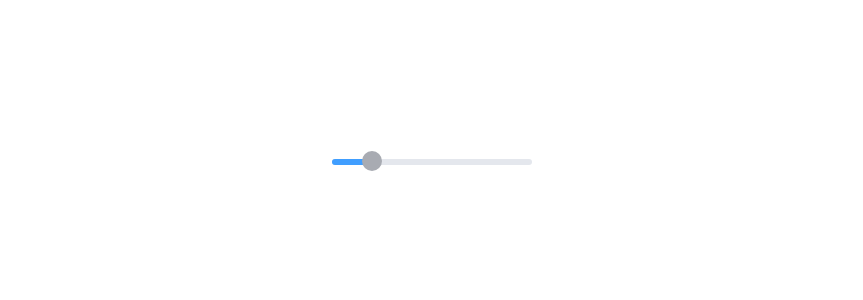
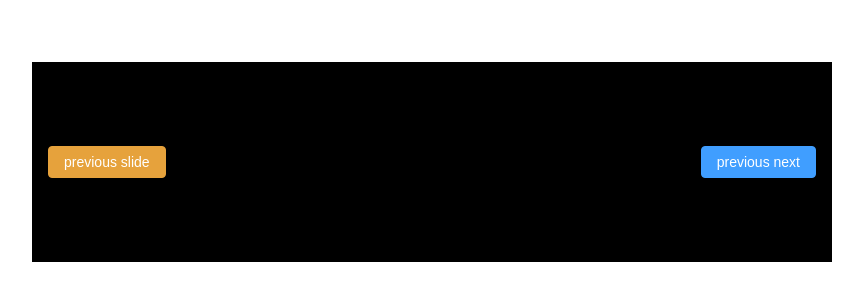
Before and after one commit to zlsk1/nocturne-ui, a Vue app: page / in a window 1280 px wide. Shown: the part 238-538 px from the top of the page, without its empty margins (208-1071 px from the left). Built offline with nearby package versions, Linux system fonts and the light colour scheme.

Commit message:
feat: complete basic carousel component

```diff
--- a/packages/App.vue
+++ b/packages/App.vue
@@ -16,21 +16,41 @@ import {
   FrIcon,
   FrTooltip,
   FrTag,
-  FrSlider
+  FrSlider,
+  FrCarousel,
+  FrCarouselItem
 } from '@/components'
 
 const val = ref(20)
+
+const list = ['#e8e8e8', '#000', '#409eff', '#666', '#ccc']
 </script>
 
 <template>
   <div class="container">
-    <FrSlider
-      v-model="val"
-      style="width: 200px;"
-      :format-value-fn="(val: number) => val / 10"
-      disabled
+    <FrCarousel
+      style="width: 800px"
+      height="200"
+      indicator-shape="round"
+      hide-indicator
       @change="(val) => console.log(val)"
-    ></FrSlider>
+    >
+      <template #prev>
+        <FrButton type="warning">
+          previous slide
+        </FrButton>
+      </template>
+      <template #next>
+        <FrButton type="primary">
+          previous next
+        </FrButton>
+      </template>
+      <FrCarouselItem v-for="(item, index) in list" :key="index">
+        <div :style="{width: '800px', height: '200px', backgroundColor: item}">
+          {{ index }}
+        </div>
+      </FrCarouselItem>
+    </FrCarousel>
   </div>
 </template>
 
--- /dev/null
+++ b/packages/components/carousel-item/index.ts
@@ -0,0 +1,6 @@
+import { withInstall } from '@/utils'
+import carouselItem from './src/carousel-item.vue'
+
+export * from './src/carousel-item'
+export const FrCarouselItem = withInstall(carouselItem)
+export default FrCarouselItem
--- /dev/null
+++ b/packages/components/carousel-item/src/carousel-item.ts
@@ -0,0 +1,9 @@
+import carouselItem from './carousel-item.vue'
+import type { ExtractPropTypes } from 'vue'
+
+export const carouselItemProps = {
+
+}
+
+export type CarouselItemInstance = InstanceType<typeof carouselItem>
+export type CarouselItemProps = ExtractPropTypes<typeof carouselItemProps>
--- /dev/null
+++ b/packages/components/carousel-item/src/carousel-item.vue
@@ -0,0 +1,64 @@
+<template>
+  <li
+    ref="itemRef"
+    :class="[
+      'fr-carousel__content__item',
+      {
+        'is-animation': isAnimation
+      }
+    ]"
+    :style="{ transform: `translateX(${elTranslateX})`}"
+  >
+    <slot></slot>
+  </li>
+</template>
+
+<script lang="ts" setup>
+import { inject, onMounted, ref, watch, computed } from 'vue'
+import { CAROUSEL_INJECT_KEY } from '../../carousel/src/constants'
+
+const { itemCount, contentRef, currentIndex } = inject(CAROUSEL_INJECT_KEY, undefined)!
+
+const itemRef = ref<HTMLLIElement>()
+const itemIndex = ref<number>(0)
+const itemWidth = ref<number>()
+const isAnimation = ref(false)
+
+onMounted(() => {
+  itemCount.value += 1
+})
+
+const elTranslateX = computed<string>(() => {
+  if (currentIndex.value === itemCount.value - 1 && itemIndex.value === 0) {
+    return itemWidth.value! + 'px'
+  }
+
+  if (currentIndex.value === 0 && itemIndex.value === itemCount.value - 1) {
+    return -itemWidth.value! + 'px'
+  }
+
+  if (itemIndex.value <= Math.floor(itemCount.value / 2)) {
+    return Math.abs(currentIndex.value - itemIndex.value) > Math.floor(itemCount.value / 2)
+      ? Math.ceil((currentIndex.value - itemIndex.value) / 2) * itemWidth.value! + 'px'
+      : (itemIndex.value - currentIndex.value) * itemWidth.value! + 'px'
+  }
+  else {
+    return Math.abs(currentIndex.value - itemIndex.value) > Math.floor(itemCount.value / 2)
+      ? -Math.ceil((itemIndex.value - currentIndex.value) / 2) * itemWidth.value! + 'px'
+      : (itemIndex.value - currentIndex.value) * itemWidth.value! + 'px'
+  }
+})
+
+watch(contentRef, (val) => {
+  itemIndex.value = Array.from(val!.children).findIndex(v => v === itemRef.value)
+  itemWidth.value = val!.getBoundingClientRect().width
+})
+
+watch(currentIndex, (val, oldVal) => {
+  isAnimation.value = val === itemIndex.value || oldVal === itemIndex.value
+})
+</script>
+
+<style scoped>
+@import '@/theme-chalk/carousel.scss';
+</style>
--- /dev/null
+++ b/packages/components/carousel/index.ts
@@ -0,0 +1,6 @@
+import { withInstall } from '@/utils'
+import carousel from './src/carousel.vue'
+
+export * from './src/carousel'
+export const FrCarousel = withInstall(carousel)
+export default FrCarousel
--- /dev/null
+++ b/packages/components/carousel/src/carousel.ts
@@ -0,0 +1,36 @@
+import type { ExtractPropTypes } from 'vue'
+import Carousel from './carousel.vue'
+import { isNumber } from '@/utils'
+
+export const carouselProps = {
+  height: [String, Number],
+  autoplay: {
+    type: Boolean,
+    default: true
+  },
+  interval: {
+    type: Number,
+    default: 3000
+  },
+  showArrow: {
+    type: Boolean,
+    default: true
+  },
+  indicatorShape: {
+    type: String,
+    values: ['rectangle', 'round'],
+    default: 'rectangle'
+  },
+  hideIndicator: {
+    type: Boolean,
+    default: false
+  }
+}
+
+export const carouselEmits = {
+  change: (newVal: number, oldVal: number) => isNumber(newVal) || isNumber(oldVal)
+}
+
+export type CarouselInstance = InstanceType<typeof Carousel>
+export type CarouselProps = ExtractPropTypes<typeof carouselProps>
+export type CarouselEmits = typeof carouselEmits
--- /dev/null
+++ b/packages/components/carousel/src/carousel.vue
@@ -0,0 +1,147 @@
+<template>
+  <div
+    class="fr-carousel"
+    @mouseenter="onMouseenter"
+    @mouseleave="onMouseleave"
+  >
+    <button
+      v-if="showArrow && !$slots.prev"
+      :class="[
+        'fr-carousel__button',
+        'fr-carousel__button--left',
+        { 'is-animation': isHover }
+      ]"
+      @click="handlePrev"
+    >
+      <FrIcon icon="arrow-left"></FrIcon>
+    </button>
+    <div
+      v-else
+      class="fr-carousel__slot--prev"
+      @click="handlePrev"
+    >
+      <slot name="prev"></slot>
+    </div>
+    <ul
+      ref="contentRef"
+      class="fr-carousel__content"
+      :style="{ height: height + 'px' }"
+    >
+      <slot></slot>
+    </ul>
+    <ul v-if="!hideIndicator" class="fr-carousel__indicator">
+      <li
+        v-for="(_, i) in itemCount"
+        :key="i"
+        :class="[
+          'fr-carousel__indicator__item'
+        ]"
+        @click="clickIndicator(i)"
+      >
+        <button
+          :class="[
+            { 'is-active': i === currentIndex,
+              'is-round': indicatorShape === 'round'
+            },
+          ]"
+        ></button>
+      </li>
+    </ul>
+    <button
+      v-if="showArrow && !$slots.next"
+      :class="[
+        'fr-carousel__button',
+        'fr-carousel__button--right',
+        { 'is-animation': isHover }
+      ]"
+      @click="handleNext"
+    >
+      <FrIcon v-if="!$slots.next" icon="arrow-right"></FrIcon>
+    </button>
+    <div
+      v-else
+      class="fr-carousel__slot--next"
+      @click="handleNext"
+    >
+      <slot name="next"></slot>
+    </div>
+  </div>
+</template>
+
+<script lang="ts" setup>
+import { onMounted, provide, ref, watch } from 'vue'
+import { carouselProps, carouselEmits } from './carousel'
+import { FrIcon } from '@/components'
+import { CAROUSEL_INJECT_KEY } from './constants'
+import { useIntervalFn } from '@vueuse/core'
+
+const props = defineProps(carouselProps)
+const emit = defineEmits(carouselEmits)
+
+let stopInterval: (() => void) | undefined
+let startInterval: (() => void) | undefined
+
+const contentRef = ref<HTMLUListElement>()
+
+const itemCount = ref<number>(0)
+const currentIndex = ref(0)
+const isHover = ref(false)
+
+onMounted(() => {
+  setInterval()
+})
+
+watch(currentIndex, (newVal, oldVal) => {
+  emit('change', newVal, oldVal)
+})
+
+const handlePrev = () => {
+  if (currentIndex.value === 0) {
+    currentIndex.value = itemCount.value - 1
+  }
+  else {
+    --currentIndex.value
+  }
+}
+const handleNext = () => {
+  if (currentIndex.value === itemCount.value - 1) {
+    currentIndex.value = 0
+  }
+  else {
+    ++currentIndex.value
+  }
+}
+
+const clickIndicator = (val: number) => {
+  currentIndex.value = val
+}
+
+const onMouseenter = () => {
+  stopInterval?.()
+
+  isHover.value = true
+}
+
+const onMouseleave = () => {
+  startInterval?.()
+
+  isHover.value = false
+}
+
+const setInterval = () => {
+  if (!props.autoplay) return
+  ({ pause: stopInterval, resume: startInterval } = useIntervalFn(() => {
+    handleNext()
+  }, props.interval))
+}
+
+provide(CAROUSEL_INJECT_KEY, {
+  itemCount,
+  currentIndex,
+  contentRef
+})
+</script>
+
+<style scoped>
+@import '@/theme-chalk/carousel.scss';
+</style>
--- /dev/null
+++ b/packages/components/carousel/src/constants.ts
@@ -0,0 +1,10 @@
+import type { InjectionKey, Ref } from 'vue'
+
+export type FrCarouselInjectionContent = {
+  itemCount: Ref<number>,
+  currentIndex: Ref<number>,
+  contentRef: Ref<HTMLUListElement | undefined>,
+}
+
+export const CAROUSEL_INJECT_KEY: InjectionKey<FrCarouselInjectionContent> =
+  Symbol('frCarousel')
--- a/packages/components/index.ts
+++ b/packages/components/index.ts
@@ -2,6 +2,8 @@ export * from './alert'
 export * from './avatar'
 export * from './badge'
 export * from './button'
+export * from './carousel'
+export * from './carousel-item'
 export * from './checkbox'
 export * from './checkbox-group'
 export * from './collapse'
--- /dev/null
+++ b/packages/theme-chalk/carousel.scss
@@ -0,0 +1,122 @@
+@use 'sass:map';
+
+@use 'common/var' as *;
+@use 'mixins/function' as *;
+@use 'mixins/mixins' as *;
+@use 'mixins/var' as *;
+
+@include b(carousel) {
+  @include set-component-css-var('carousel', $carousel);
+}
+@include b(carousel) {
+  position: relative;
+  overflow: hidden;
+
+  ul, li {
+    list-style: none;
+  }
+
+  button {
+    outline: none;
+    border: none;
+  }
+
+  @include e(indicator) {
+    position: absolute;
+    bottom: 3%;
+    left: 50%;
+    display: flex;
+    transform: translateX(-50%);
+  }
+
+  .is-active {
+    background-color: #fff !important;
+  }
+
+  @include e(indicator__item) {
+    padding: 10px 5px;
+    cursor: pointer;
+
+    button {
+      display: block;
+      width: 30px;
+      height: 2px;
+      background-color: getCssVar('carousel', 'indicator-color');
+      transition: all getCssVar('transition-duration-fast');
+      cursor: pointer;
+
+      @include when(round) {
+        width: 12px;
+        height: 12px;
+        border-radius: 50%;
+      }
+    }
+
+    &:hover button {
+      background-color: #fff;
+    }
+  }
+
+  @include e(content) {
+    position: relative;
+    overflow: hidden;
+  }
+
+  @include e(content__item) {
+    position: absolute;
+    left: 0;
+    top: 0;
+
+    @include when(animation) {
+      transition: transform getCssVar('transition-duration') ease-in-out;
+    }
+  }
+
+  @include e(button) {
+    position: absolute;
+    top: 50%;
+    padding: 10px;
+    background-color: #fff;
+    border-radius: 50%;
+    transform: translateY(-50%);
+    transition: all getCssVar('transition-duration-fast') linear;
+    cursor: pointer;
+    z-index: 10;
+
+    &:hover {
+      opacity: .7;
+    }
+
+    @include m(left) {
+      left: -5%;
+
+      @include when(animation) {
+        left: 2%;
+      }
+    }
+
+    @include m(right) {
+      right: -5%;
+
+      @include when(animation) {
+        right: 2%;
+      }
+    }
+  }
+
+  @include e(slot--prev) {
+    position: absolute;
+    top: 50%;
+    left: 2%;
+    transform: translateY(-50%);
+    z-index: 10;
+  }
+
+  @include e(slot--next) {
+    position: absolute;
+    top: 50%;
+    right: 2%;
+    transform: translateY(-50%);
+    z-index: 10;
+  }
+}
--- a/packages/theme-chalk/common/var.scss
+++ b/packages/theme-chalk/common/var.scss
@@ -804,3 +804,13 @@ $slider: map.merge(
   ),
   $slider
 );
+
+// carousel
+// css3 var in packages/theme-chalk/src/carousel.scss
+$carousel: () !default;
+$carousel: map.merge(
+  (
+    'indicator-color': getCssVar('border-color-light')
+  ),
+  $carousel
+);
```
